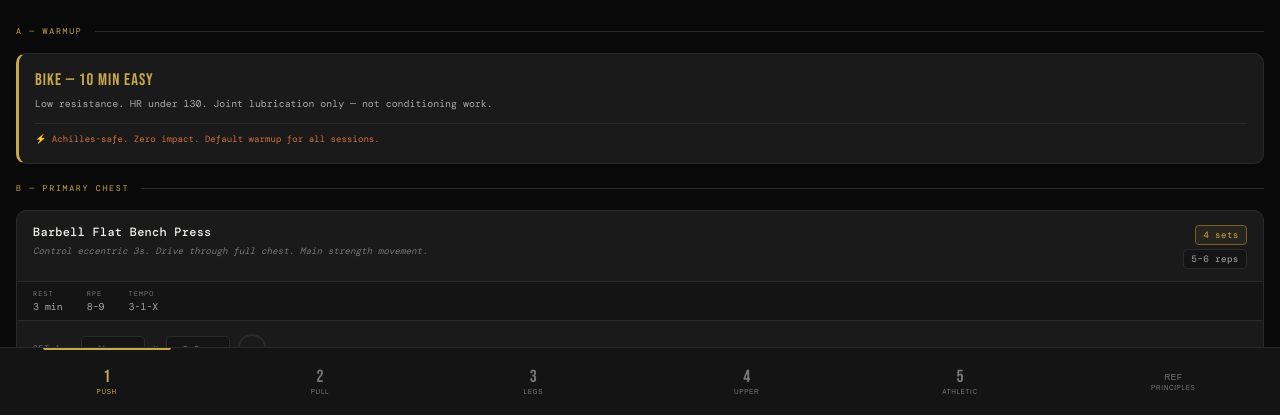
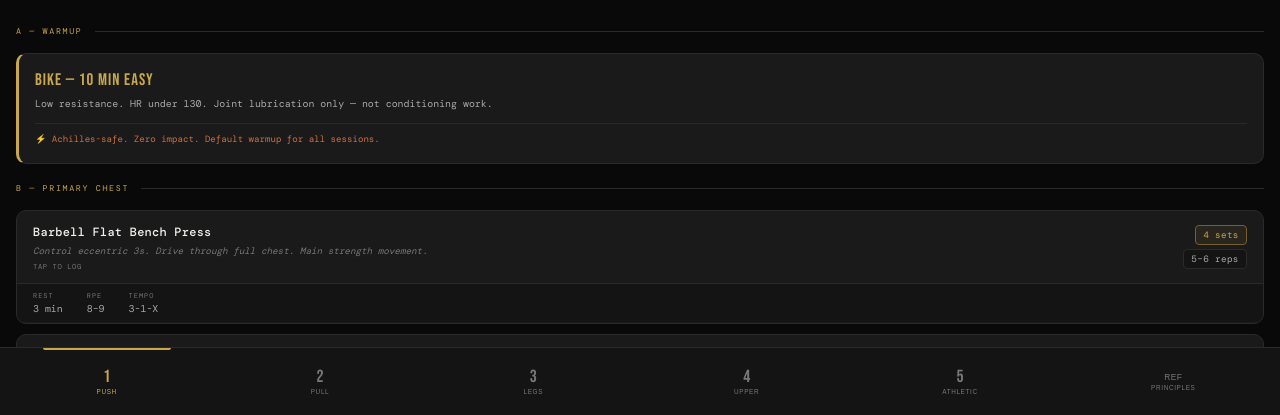
Before and after one commit to cjkootch/workout_plan, a plain HTML site: page index.html in a window 1280 px wide. Shown: the part 385-800 px from the top of the page. Drawn offline with nearby package versions, Linux system fonts and the light colour scheme; a web font is replaced by a local one.

Commit message:
UX: collapse set logging behind tap-to-expand

```diff
--- a/index.html
+++ b/index.html
@@ -88,7 +88,11 @@
   .ss-badge { display:inline-block; font-size:0.43rem; letter-spacing:0.08em; background:rgba(201,168,76,0.15); color:var(--gold); padding:0.1rem 0.3rem; border-radius:3px; text-transform:uppercase; margin-left:0.35rem; vertical-align:middle; }
 
   /* SET LOGGING */
-  .set-log-area { padding:0.5rem 1rem 0.75rem; border-top:1px solid var(--border); }
+  .set-log-area { padding:0; max-height:0; overflow:hidden; border-top:1px solid transparent; transition:max-height 0.3s ease, padding 0.3s ease, border-color 0.2s; }
+  .ex-card.expanded .set-log-area { padding:0.5rem 1rem 0.75rem; max-height:500px; border-top-color:var(--border); }
+  .ex-card-top { cursor:pointer; }
+  .ex-expand-hint { font-size:0.45rem; color:var(--smoke); letter-spacing:0.08em; text-transform:uppercase; margin-top:0.2rem; transition:opacity 0.2s; }
+  .ex-card.expanded .ex-expand-hint { opacity:0; }
   .set-row { display:flex; align-items:center; gap:0.5rem; padding:0.35rem 0; border-bottom:1px solid rgba(42,42,42,0.5); }
   .set-row:last-child { border-bottom:none; }
   .set-num { font-size:0.5rem; letter-spacing:0.1em; text-transform:uppercase; color:var(--smoke); width:2.5rem; flex-shrink:0; }
@@ -511,8 +515,9 @@ function renderDay(dayId) {
         const today = getSessionData(dayId, ex.name);
         const allDone = today && today.length >= ex.sets && today.every(s => s && s.done);
 
-        html += `<div class="ex-card${allDone ? ' all-done' : ''}">`;
-        html += `<div class="ex-card-top"><div class="ex-left">`;
+        const hasData = today && today.some(s => s && (s.weight || s.reps || s.done));
+        html += `<div class="ex-card${allDone ? ' all-done' : ''}${hasData ? ' expanded' : ''}">`;
+        html += `<div class="ex-card-top" onclick="toggleCard(this)"><div class="ex-left">`;
         html += `<div class="ex-name">${ex.name}${ex.ss ? `<span class="ss-badge">${ex.ss}</span>` : ''}</div>`;
         html += `<div class="ex-note">${ex.note}</div>`;
         if (last) {
@@ -523,6 +528,7 @@ function renderDay(dayId) {
             html += `<div class="ex-last-session">Last (${last.date}): ${maxW ? maxW + ' lbs' : ''} × ${lastSets.length} sets</div>`;
           }
         }
+        html += `<div class="ex-expand-hint">tap to log</div>`;
         html += `</div><div class="ex-badges"><div class="ex-badge sets">${ex.sets} sets</div><div class="ex-badge reps">${ex.reps} reps</div></div></div>`;
 
         html += `<div class="ex-meta-strip">`;
@@ -550,6 +556,11 @@ function renderDay(dayId) {
     }
   });
   page.innerHTML = html;
+}
+
+function toggleCard(topEl) {
+  const card = topEl.closest('.ex-card');
+  card.classList.toggle('expanded');
 }
 
 function logSet(day, exName, idx, input) {
```
